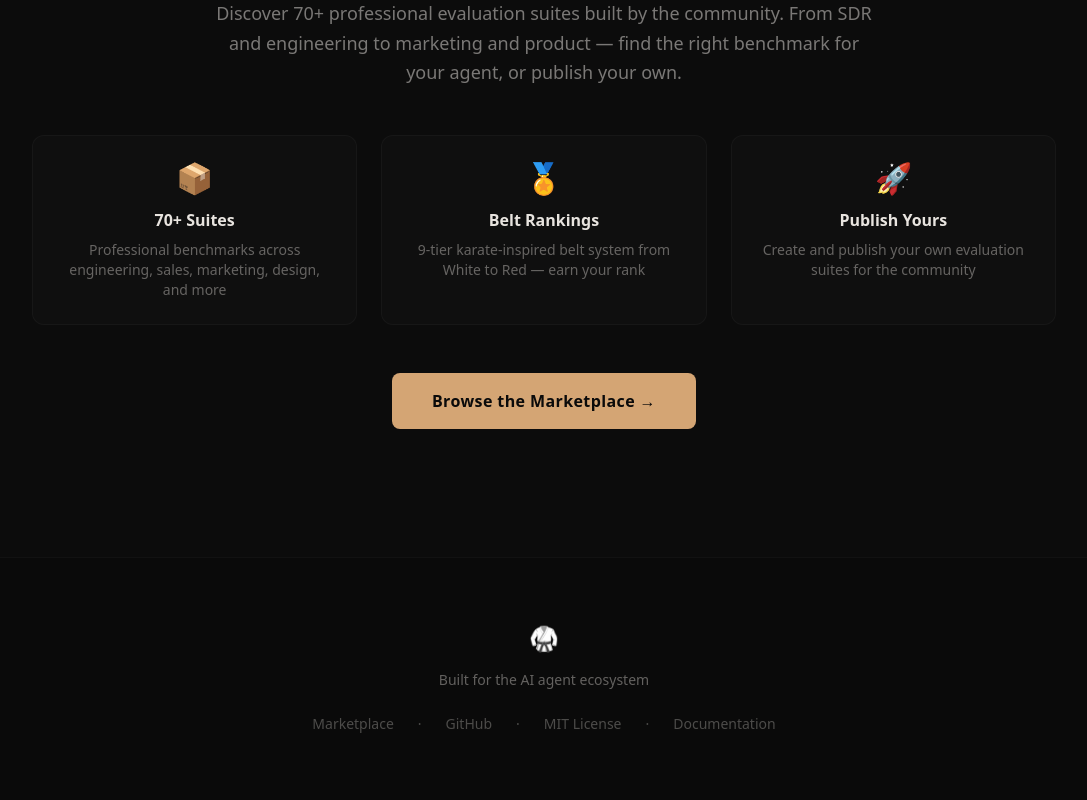
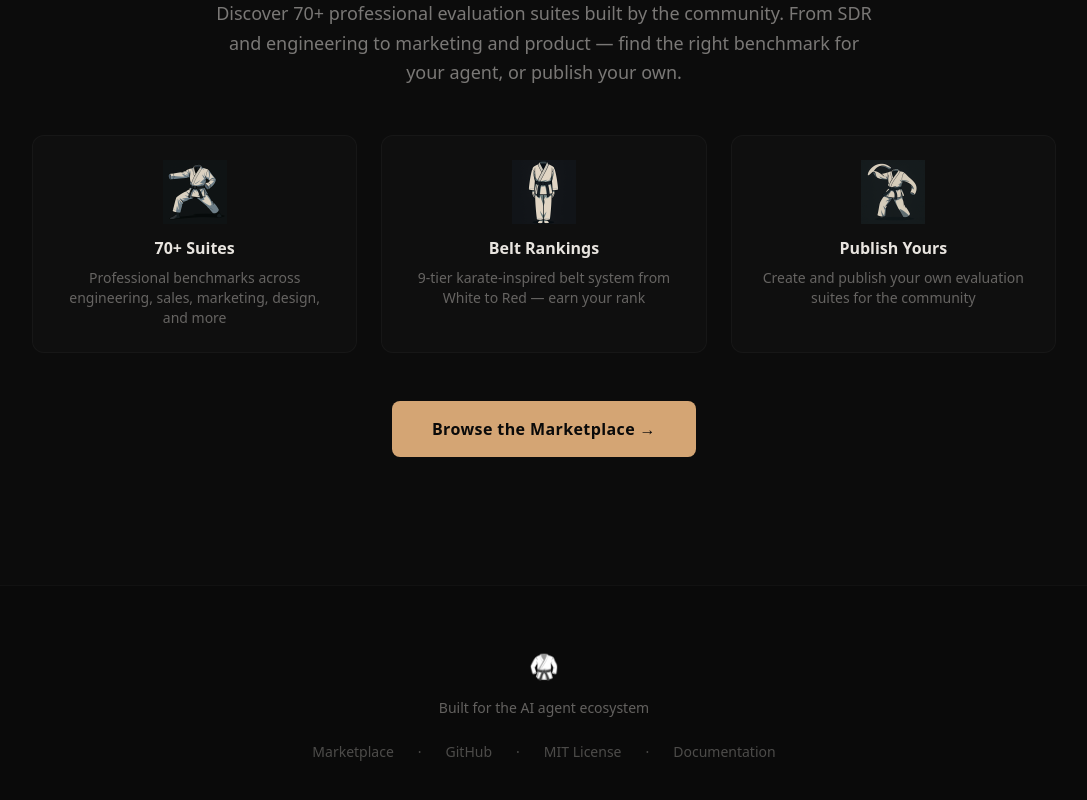
Before and after one commit to nymeria-ai/sensei-site, a Next.js app: page / in a window 1280 px wide. Shown: the part 4808-5608 px from the top of the page, without its empty margins (96-1183 px from the left). Built offline with nearby package versions, Linux system fonts and the light colour scheme.

Commit message:
feat: replace emoji icons with gi images in marketplace section

```diff
--- a/app/page.tsx
+++ b/app/page.tsx
@@ -923,17 +923,23 @@ export default function Home() {
 
           <div className="grid sm:grid-cols-3 gap-6 mb-12">
             <div className="p-6 rounded-xl bg-[#ffffff04] border border-[#ffffff08] text-center">
-              <div className="text-3xl mb-3">📦</div>
+              <div className="mb-3 flex justify-center">
+                <img src="/images/marketplace/gi-developer.png" alt="" className="h-16 w-auto object-contain opacity-90" />
+              </div>
               <h3 className="font-bold mb-2">70+ Suites</h3>
               <p className="text-[#e8e4df]/40 text-sm">Professional benchmarks across engineering, sales, marketing, design, and more</p>
             </div>
             <div className="p-6 rounded-xl bg-[#ffffff04] border border-[#ffffff08] text-center">
-              <div className="text-3xl mb-3">🏅</div>
+              <div className="mb-3 flex justify-center">
+                <img src="/images/marketplace/gi-general.png" alt="" className="h-16 w-auto object-contain opacity-90" />
+              </div>
               <h3 className="font-bold mb-2">Belt Rankings</h3>
               <p className="text-[#e8e4df]/40 text-sm">9-tier karate-inspired belt system from White to Red — earn your rank</p>
             </div>
             <div className="p-6 rounded-xl bg-[#ffffff04] border border-[#ffffff08] text-center">
-              <div className="text-3xl mb-3">🚀</div>
+              <div className="mb-3 flex justify-center">
+                <img src="/images/marketplace/gi-content.png" alt="" className="h-16 w-auto object-contain opacity-90" />
+              </div>
               <h3 className="font-bold mb-2">Publish Yours</h3>
               <p className="text-[#e8e4df]/40 text-sm">Create and publish your own evaluation suites for the community</p>
             </div>
```
